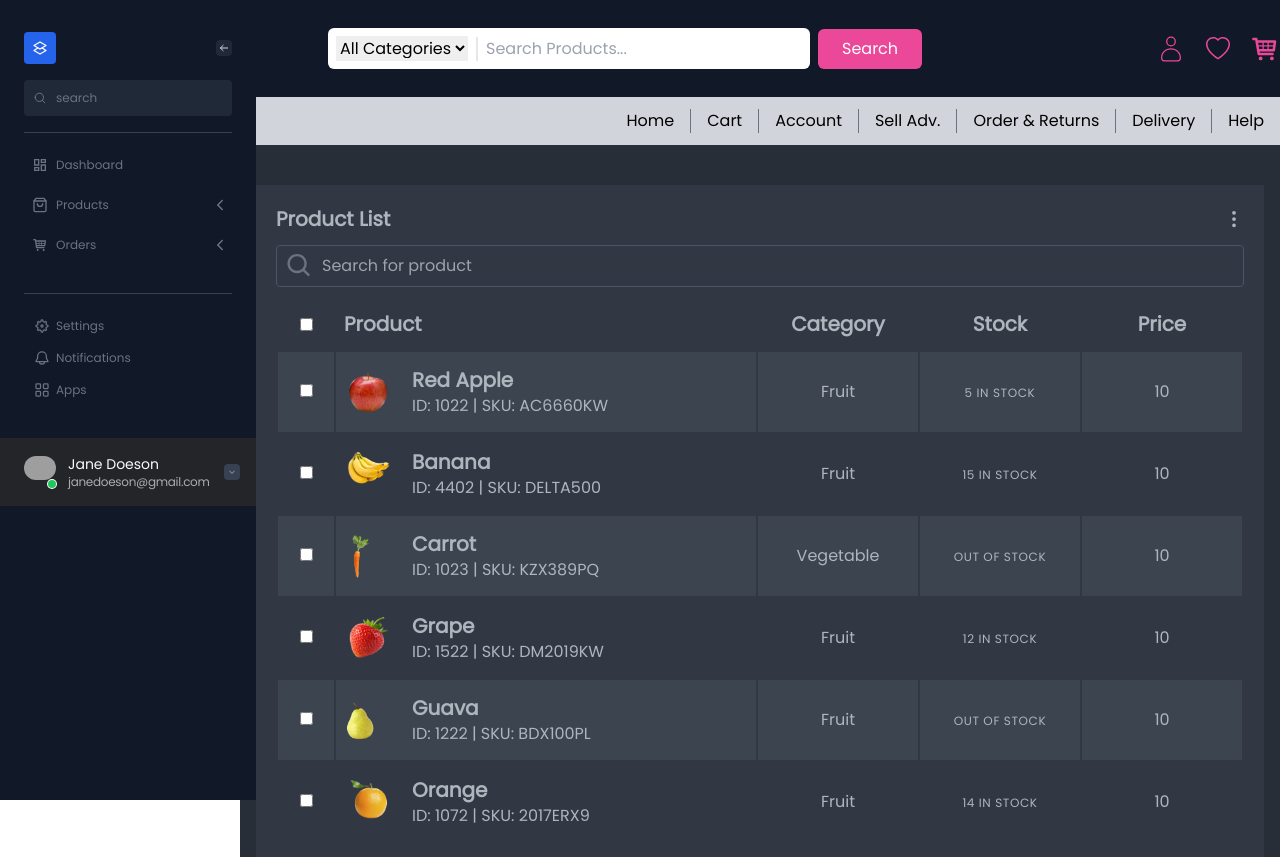
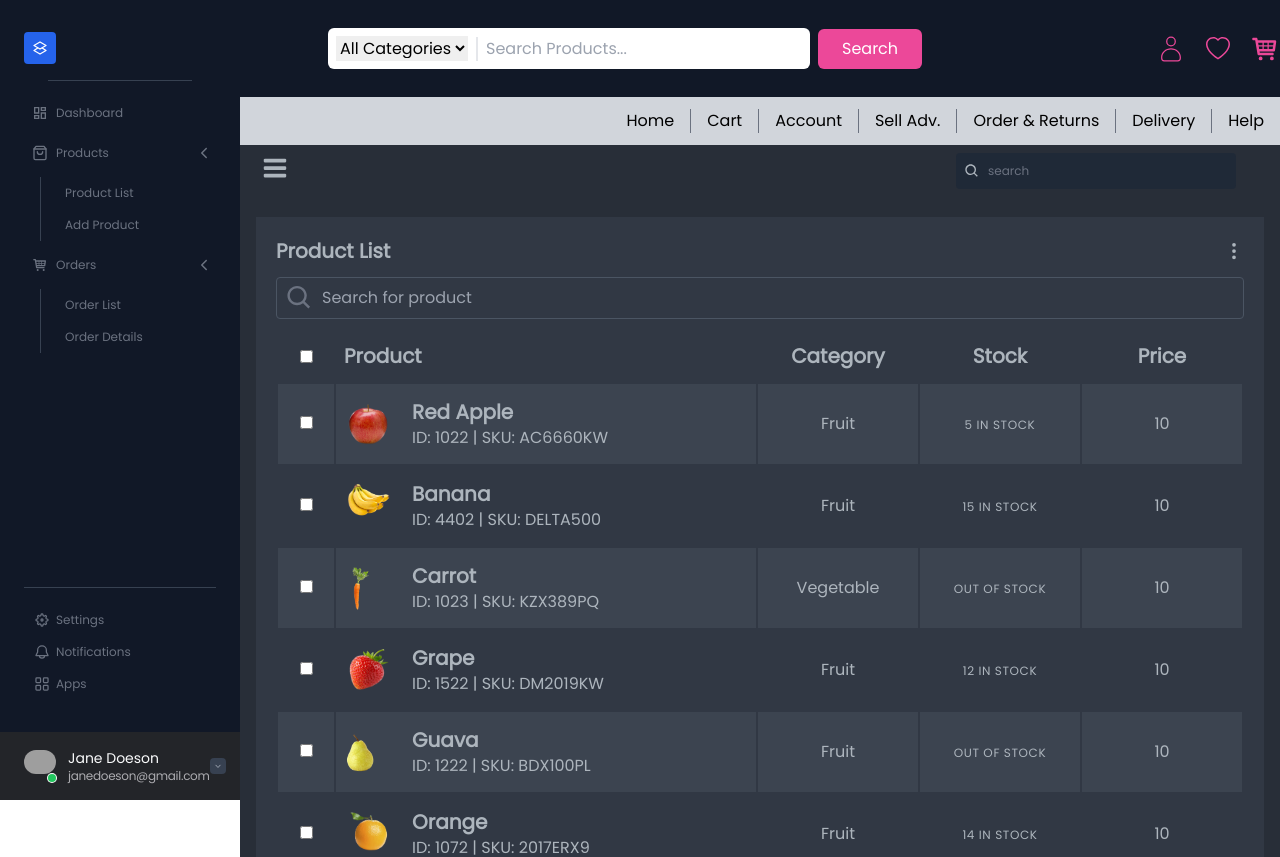
Before and after one commit to PrinceNarteh/mimall, a Next.js app: page /shop/products in a window 1280 px wide. Shown: the top 857 px of the page. Built offline with nearby package versions, Linux system fonts and the light colour scheme; grey boxes are pictures that could not be loaded.

Commit message:
add header component

```diff
--- a/app/(admin)/BaseLayout.jsx
+++ b/app/(admin)/BaseLayout.jsx
@@ -3,6 +3,7 @@
 import { useState } from "react";
 import { Poppins } from "@next/font/google";
 import dynamic from "next/dynamic";
+import Header from "./Header";
 
 const SideBar = dynamic(() => import("./SideBar"), { ssr: false });
 const poppins = Poppins({
@@ -17,13 +18,14 @@ export default function BaseLayout({ menus, children }) {
     <html className={poppins.className}>
       <head />
       <body className="bg-background">
-        <SideBar open={open} setOpen={setOpen} menus={menus} />
+        <SideBar open={open} menus={menus} />
         <div
-          className={`bg-dark-gray text-off-white min-h-screen pt-10 ${
+          className={`bg-dark-gray text-off-white min-h-screen ${
             !open ? "ml-16" : "ml-60"
-          } duration-500 px-4`}
+          } duration-500`}
         >
-          {children}
+          <Header open={open} setOpen={setOpen} />
+          <div className="px-4 mt-5">{children}</div>
         </div>
       </body>
     </html>
--- /dev/null
+++ b/app/(admin)/Header.jsx
@@ -0,0 +1,33 @@
+import React from "react";
+import { GoThreeBars } from "react-icons/go";
+import { BiSearch } from "react-icons/bi";
+
+const Header = ({ open, setOpen }) => {
+  return (
+    <div
+      className={`sticky top-0 flex justify-between bg-dark-gray z-50 px-5 py-2 duration-300`}
+    >
+      <GoThreeBars
+        className="text-3xl cursor-pointer"
+        onClick={() => setOpen(!open)}
+      />
+      <div className="flex items-center">
+        {/* Search  */}
+        <div className="px-6">
+          <div className="relative">
+            <div className="absolute inset-y-0 left-0 flex items-center pl-2 pointer-events-none">
+              <BiSearch />
+            </div>
+            <input
+              type="text"
+              className="w-full rounded pl-8 pr-4 py-2.5 text-xs font-light bg-gray-800 text-gray-400 placeholder-gray-500 focus:outline-none focus:ring-1 focus:ring-gray-500 focus:bg-gray-800"
+              placeholder="search"
+            />
+          </div>
+        </div>
+      </div>
+    </div>
+  );
+};
+
+export default Header;
--- a/app/(admin)/SideBar.jsx
+++ b/app/(admin)/SideBar.jsx
@@ -6,10 +6,11 @@ import React from "react";
 import { IoIosArrowBack } from "react-icons/io";
 import { MdOutlineDashboard } from "react-icons/md";
 
-const SideBar = ({ menus, open, setOpen }) => {
+const SideBar = ({ menus, open }) => {
   console.log(menus);
   return (
-    <div className="fixed top-0 left-0 h-screen w-64 bg-gray-900">
+    <div className="fixed top-0 left-0 h-screen w-60 bg-gray-900">
+      <div className="flex flex-col h-full">
         <div className="px-6 pt-8">
           <div className="flex items-center justify-between">
             <a
@@ -37,57 +38,13 @@ const SideBar = ({ menus, open, setOpen }) => {
                 ></path>
               </svg>
             </a>
-          <button className="flex items-center justify-center p-0.5 rounded bg-gray-800 focus:outline-none focus:ring-1 focus:ring-gray-500">
-            <svg
-              className="w-3 h-3 text-gray-300 stroke-current"
-              fill="none"
-              viewBox="0 0 24 24"
-            >
-              <path
-                stroke="currentColor"
-                stroke-linecap="round"
-                stroke-linejoin="round"
-                stroke-width="2"
-                d="M10.25 6.75L4.75 12L10.25 17.25"
-              ></path>
-              <path
-                stroke="currentColor"
-                stroke-linecap="round"
-                stroke-linejoin="round"
-                stroke-width="2"
-                d="M19.25 12H5"
-              ></path>
-            </svg>
-          </button>
-        </div>
-      </div>
-      <div className="px-6 pt-4">
-        <div className="relative">
-          <div className="absolute inset-y-0 left-0 flex items-center pl-2 pointer-events-none">
-            <svg
-              className="w-4 h-4 text-gray-500 stroke-current"
-              fill="none"
-              viewBox="0 0 24 24"
-            >
-              <path
-                stroke="currentColor"
-                stroke-linecap="round"
-                stroke-linejoin="round"
-                stroke-width="1.5"
-                d="M19.25 19.25L15.5 15.5M4.75 11C4.75 7.54822 7.54822 4.75 11 4.75C14.4518 4.75 17.25 7.54822 17.25 11C17.25 14.4518 14.4518 17.25 11 17.25C7.54822 17.25 4.75 14.4518 4.75 11Z"
-              ></path>
-            </svg>
-          </div>
-          <input
-            type="text"
-            className="w-full rounded pl-8 pr-4 py-2.5 text-xs font-light bg-gray-800 text-gray-400 placeholder-gray-500 focus:outline-none focus:ring-1 focus:ring-gray-500 focus:bg-gray-800"
-            placeholder="search"
-          />
-        </div>
           </div>
           <div className="px-6 pt-4">
             <hr className="border-gray-700" />
           </div>
+        </div>
+
+        <div className=" flex-1 flex flex-col justify-between">
           <div className="px-6 pt-4">
             <ul className="flex flex-col space-y-2">
               {menus.map((menu, index) =>
@@ -96,6 +53,7 @@ const SideBar = ({ menus, open, setOpen }) => {
                     <input
                       type="checkbox"
                       className="absolute peer z-10 top-0 h-[32px] cursor-pointer opacity-0 bg-red-500 w-full"
+                      defaultChecked
                     />
                     <div className="relative flex justify-between items-center text-gray-500 hover:text-white focus-within:text-white">
                       <div className="flex items-center w-full">
@@ -147,6 +105,7 @@ const SideBar = ({ menus, open, setOpen }) => {
               )}
             </ul>
           </div>
+          <div>
             <div className="px-6 pt-8">
               <hr className="border-gray-700" />
             </div>
@@ -291,6 +250,9 @@ const SideBar = ({ menus, open, setOpen }) => {
               </button>
             </div>
           </div>
+        </div>
+      </div>
+    </div>
   );
 };
 
--- a/data/data.js
+++ b/data/data.js
@@ -54,4 +54,44 @@ export const products = [
     category: "Fruit",
     stock: 14,
   },
+  {
+    id: 4402,
+    name: "Banana",
+    SKU: "DELTA500",
+    image: banana,
+    category: "Fruit",
+    stock: 15,
+  },
+  {
+    id: 1023,
+    name: "Carrot",
+    SKU: "KZX389PQ",
+    image: carrot,
+    category: "Vegetable",
+    stock: 0,
+  },
+  {
+    id: 1522,
+    name: "Grape",
+    SKU: "DM2019KW",
+    image: grape,
+    category: "Fruit",
+    stock: 12,
+  },
+  {
+    id: 1222,
+    name: "Guava",
+    SKU: "BDX100PL",
+    image: guava,
+    category: "Fruit",
+    stock: 0,
+  },
+  {
+    id: 1072,
+    name: "Orange",
+    SKU: "2017ERX9",
+    image: orange,
+    category: "Fruit",
+    stock: 14,
+  },
 ];
```
Lines whose indentation alone changed are shown as unchanged.
